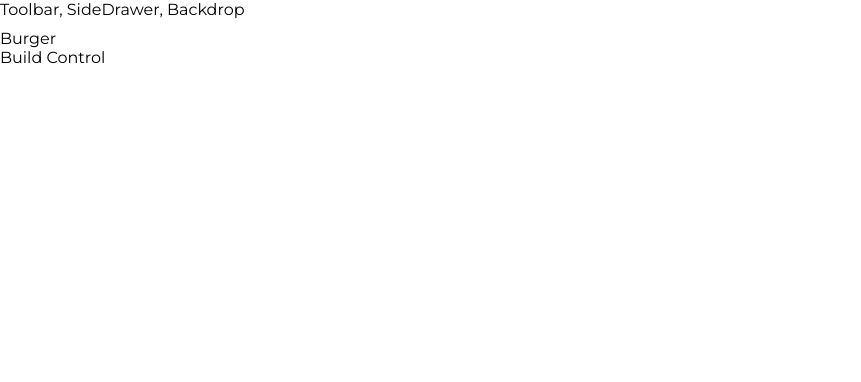
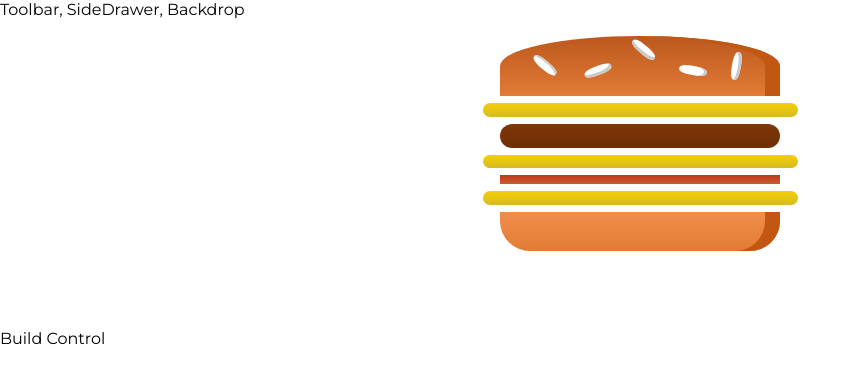
Before and after one commit to baadillahnabil/burger-builder, a React app: page / in a window 1280 px wide. Shown: the top 382 px of the page, without its empty margins (0-861 px from the left). Built offline with nearby package versions, Linux system fonts and the light colour scheme.

Commit message:
implement burger component to burger builder container

```diff
--- a/src/containers/BurgerBuilder/BurgerBuilder.tsx
+++ b/src/containers/BurgerBuilder/BurgerBuilder.tsx
@@ -1,4 +1,5 @@
 import React, { Component } from 'react'
+import Burger from '../../components/Burger/Burger'
 
 class BurgerBuilder extends Component {
   constructor(props: any) {
@@ -8,7 +9,7 @@
   render() {
     return (
       <>
-        <div>Burger</div>
+        <Burger />
         <div>Build Control</div>
       </>
     )
```
